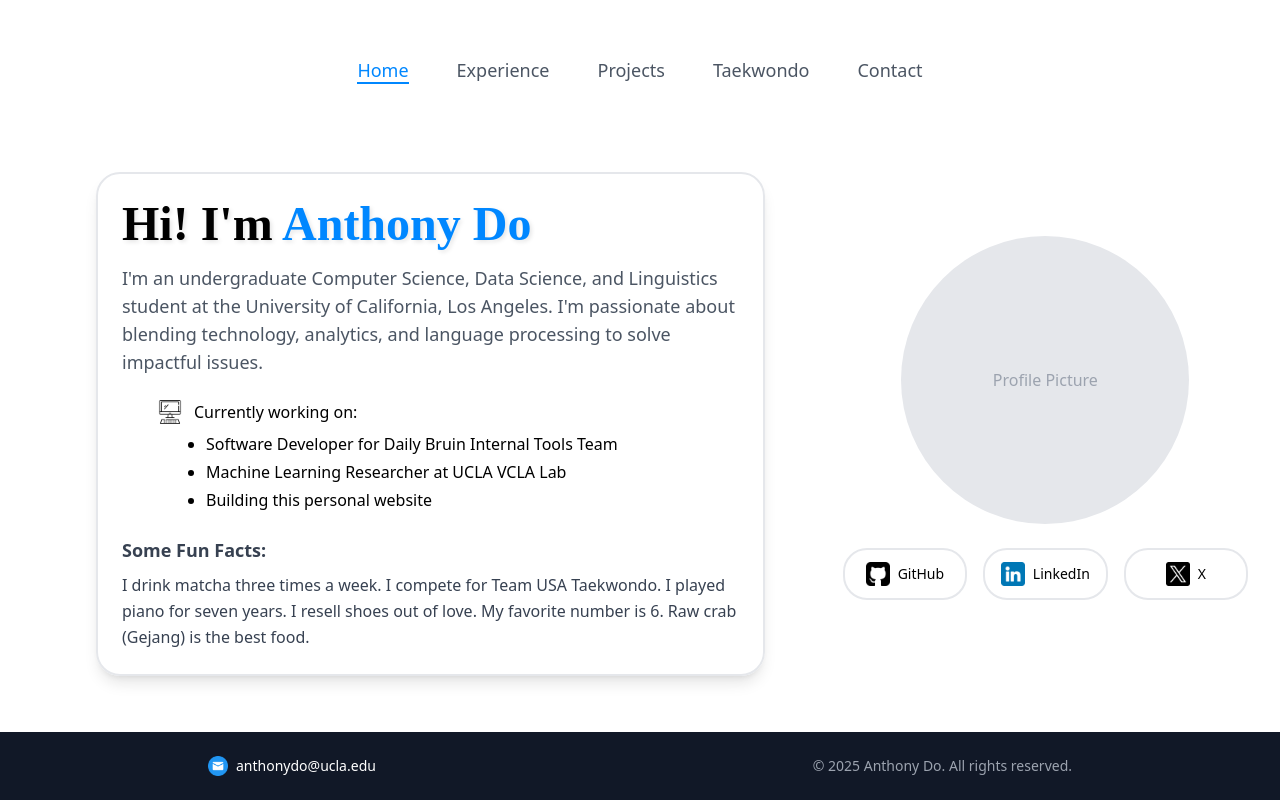
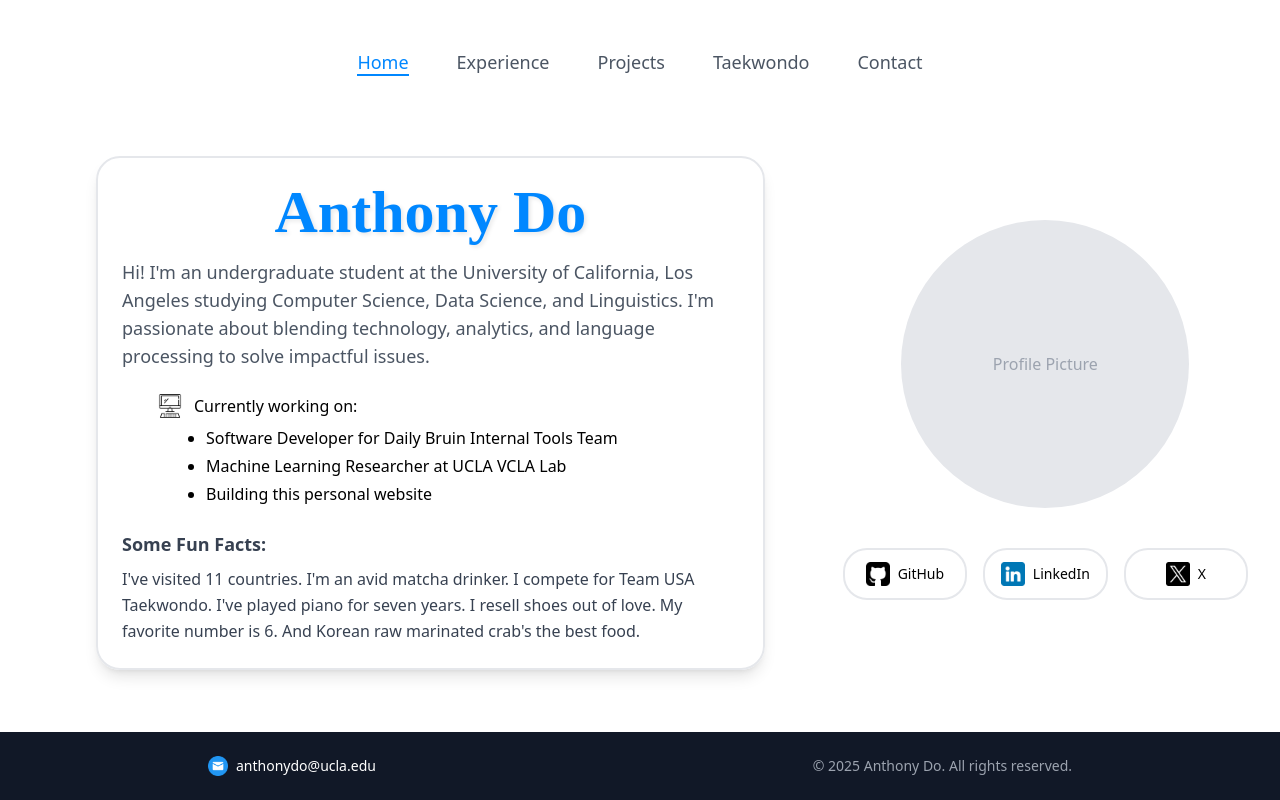
Before and after one commit to anthonysk0215/PersonalPortfolio, a React (Create React App) app: page / in a window 1280 px wide. Built offline with nearby package versions, Linux system fonts and the light colour scheme.

Commit message:
small ui change

```diff
--- a/src/components/HomeContent.tsx
+++ b/src/components/HomeContent.tsx
@@ -17,13 +17,14 @@ export default function HomeContent() {
           transition={{ duration: 0.8, ease: 'easeOut' }}
           className="w-[55%] border-2 border-gray-200 rounded-3xl p-6 shadow-lg ml-16"
         >
-          <h1 className="text-5xl font-bold mb-4">
-            <span className="text-black font-bubble">Hi! I'm </span>
-            <span className="text-blue-500 font-bubble">Anthony Do</span>
+          <h1 className="flex justify-center text-6xl font-bold mb-4">
+            <span className="text-blue-500 font-bubble">
+              Anthony Do
+            </span>
           </h1>
 
           <p className="text-lg text-gray-600 mb-6">
-            I'm an undergraduate Computer Science, Data Science, and Linguistics student at the University of California, Los Angeles.
+            Hi! I'm an undergraduate student at the University of California, Los Angeles studying Computer Science, Data Science, and Linguistics.
             I'm passionate about blending technology, analytics, and language processing to solve impactful issues.
           </p>
 
@@ -43,8 +44,8 @@ export default function HomeContent() {
             <div className="space-y-2">
               <h2 className="text-lg font-semibold text-gray-700">Some Fun Facts:</h2>
               <p className="text-base text-gray-700 font-normal leading-relaxed">
-                I drink matcha three times a week. I compete for Team USA Taekwondo. I played piano for seven years.
-                I resell shoes out of love. My favorite number is 6. Raw crab (Gejang) is the best food.
+                I've visited 11 countries. I'm an avid matcha drinker. I compete for Team USA Taekwondo. I've played piano for seven years.
+                I resell shoes out of love. My favorite number is 6. And Korean raw marinated crab's the best food.
               </p>
             </div>
           </div>
@@ -57,7 +58,7 @@ export default function HomeContent() {
           transition={{ duration: 1, ease: 'easeOut', delay: 0.3 }}
           className="flex flex-col items-center w-1/3 mt-16"
         >
-          <div className="w-72 h-72 rounded-full bg-gray-200 overflow-hidden mb-6">
+          <div className="w-72 h-72 rounded-full bg-gray-200 overflow-hidden mb-10">
             {/* Replace with your actual profile picture */}
             <div className="w-full h-full flex items-center justify-center text-gray-400">
               Profile Picture
--- a/src/components/NavBar.tsx
+++ b/src/components/NavBar.tsx
@@ -3,7 +3,7 @@ import { NavLink } from 'react-router-dom';
 
 const NavBar = () => {
   return (
-    <nav className="py-10">
+    <nav className="py-8">
       <div className="max-w-7xl mx-auto px-4 sm:px-6 lg:px-8">
         <div className="flex justify-center space-x-12">
           <NavLink
```
